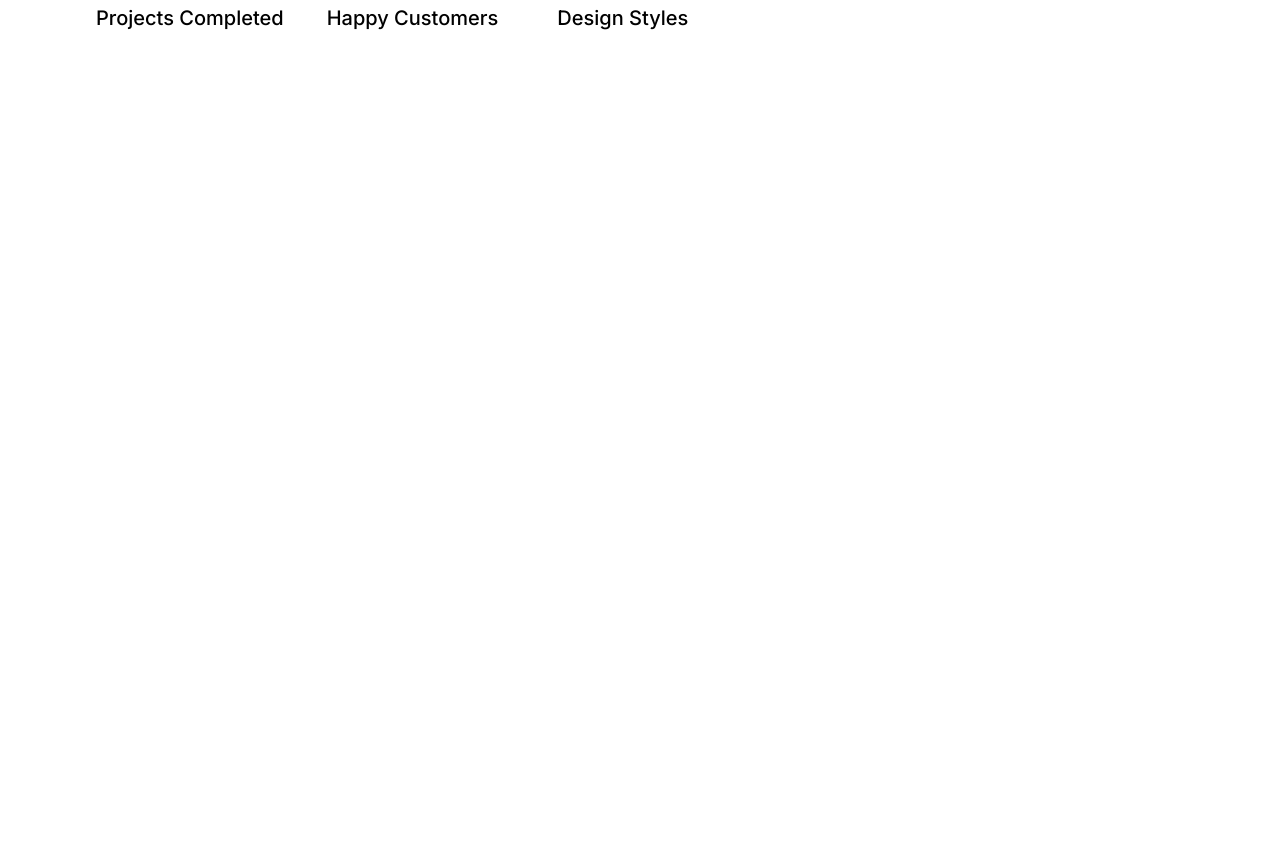
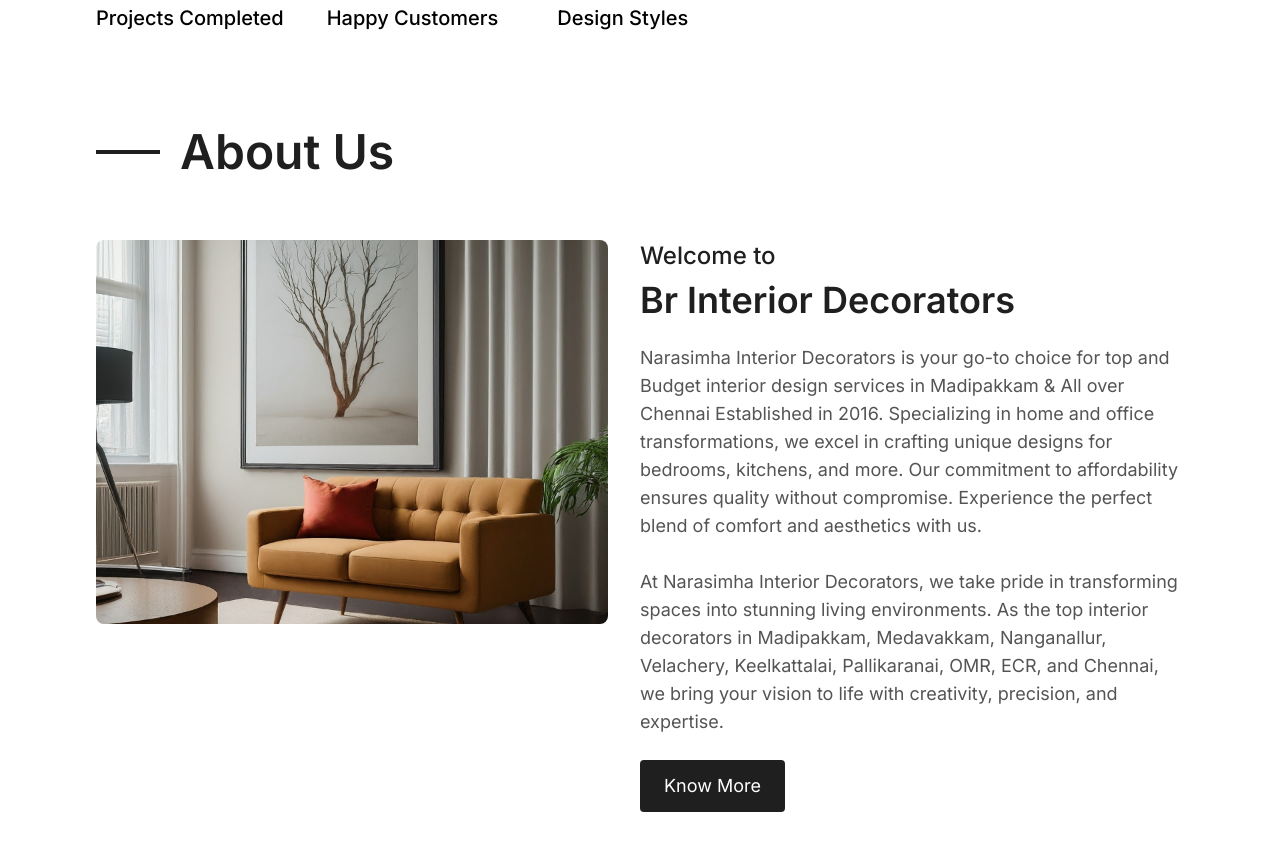
Before and after one commit to Sirajudeen-kb/interior, a Next.js app: page / in a window 1280 px wide. Shown: the part 686-1536 px from the top of the page. Before the commit the page ends 814 px from the top, so only its background shows below. Built offline with nearby package versions, Linux system fonts and the light colour scheme.

Commit message:
Updated hero page padding and added about section.

```diff
--- /dev/null
+++ b/app/Components/About.tsx
@@ -0,0 +1,66 @@
+import React from "react";
+import Image from "next/image";
+import interior from "../../public/images/interior-2.jpg";
+
+const About = () => {
+  return (
+    <div className="px-6 md:px-12 lg:px-24 lg:pt-24 pt-8 md:pt-16">
+      <div className="flex items-center animate-slide-right">
+        <div className="w-10 md:w-12 lg:w-16 lg:border-t-4 md:border-t-2 border-t border-[#1F1F1F] mr-5"></div>
+        <h1 className="text-xl text-[#1F1F1F] lg:text-5xl md:text-3xl font-semibold ">
+          About Us
+        </h1>
+      </div>
+      <div className="container mx-auto py-8 md:py-12 lg:py-16">
+        <div className="flex flex-col lg:flex-row items-center lg:items-start">
+          {/* Left container for the image */}
+          <div className="w-full lg:w-1/2 mb-8 lg:mb-0 lg:pr-8 animate-slide-right">
+            <div className="relative w-full pb-[75%]">
+              {" "}
+              {/* 4:3 aspect ratio */}
+              <Image
+                src={interior}
+                alt="About Us"
+                layout="fill"
+                className="rounded-lg object-cover"
+              />
+            </div>
+          </div>
+
+          {/* Right container for text content */}
+          <div className="w-full lg:w-1/2 flex flex-col justify-start animate-slide-left">
+            <div className="text-center lg:text-left mb-6">
+              <h3 className="text-lg sm:text-xl md:text-2xl font-medium text-left text-[#1F1F1F]">
+                Welcome to
+              </h3>
+              <h2 className="text-2xl sm:text-3xl md:text-4xl font-semibold mt-2 text-left text-[#1F1F1F]">
+                Br Interior Decorators
+              </h2>
+            </div>
+            <p className="text-sm sm:text-base md:text-lg mb-6 text-[#545454]">
+              Narasimha Interior Decorators is your go-to choice for top and
+              Budget interior design services in Madipakkam & All over Chennai
+              Established in 2016. Specializing in home and office
+              transformations, we excel in crafting unique designs for bedrooms,
+              kitchens, and more. Our commitment to affordability ensures
+              quality without compromise. Experience the perfect blend of
+              comfort and aesthetics with us.
+              <br />
+              <br />
+              At Narasimha Interior Decorators, we take pride in transforming
+              spaces into stunning living environments. As the top interior
+              decorators in Madipakkam, Medavakkam, Nanganallur, Velachery,
+              Keelkattalai, Pallikaranai, OMR, ECR, and Chennai, we bring your
+              vision to life with creativity, precision, and expertise.
+            </p>
+            <button className="px-6 py-3 bg-[#1F1F1F] text-white rounded hover:bg-[#444444] text-sm sm:text-base md:text-lg w-fit mx-auto lg:mx-0">
+              Know More
+            </button>
+          </div>
+        </div>
+      </div>
+    </div>
+  );
+};
+
+export default About;
--- a/app/Components/Hero.tsx
+++ b/app/Components/Hero.tsx
@@ -35,7 +35,7 @@
 };
 
   return (
-    <div className="p-6 md:p-12 lg:p-24 flex flex-col-reverse md:flex-row overflow-hidden">
+    <div className="px-6 md:px-12 lg:px-24 lg:pt-24 pt-6 md:pt-12 flex flex-col-reverse md:flex-row overflow-hidden">
       <div className="flex-1 flex flex-col items-start space-y-6 md:space-y-8 lg:space-y-10 md:mr-8 mt-6 md:mt-0 animate-slide-right">
         <h1 className="font-medium text-5xl md:text-7xl lg:text-8xl text-[#1F1F1F]">
           Interior Design
--- a/app/page.tsx
+++ b/app/page.tsx
@@ -1,9 +1,11 @@
+import About from "./Components/About";
 import Hero from "./Components/Hero";
 
 export default function Home() {
   return (
     <div>
       <Hero />
+      <About />
     </div>
   );
 }
```
